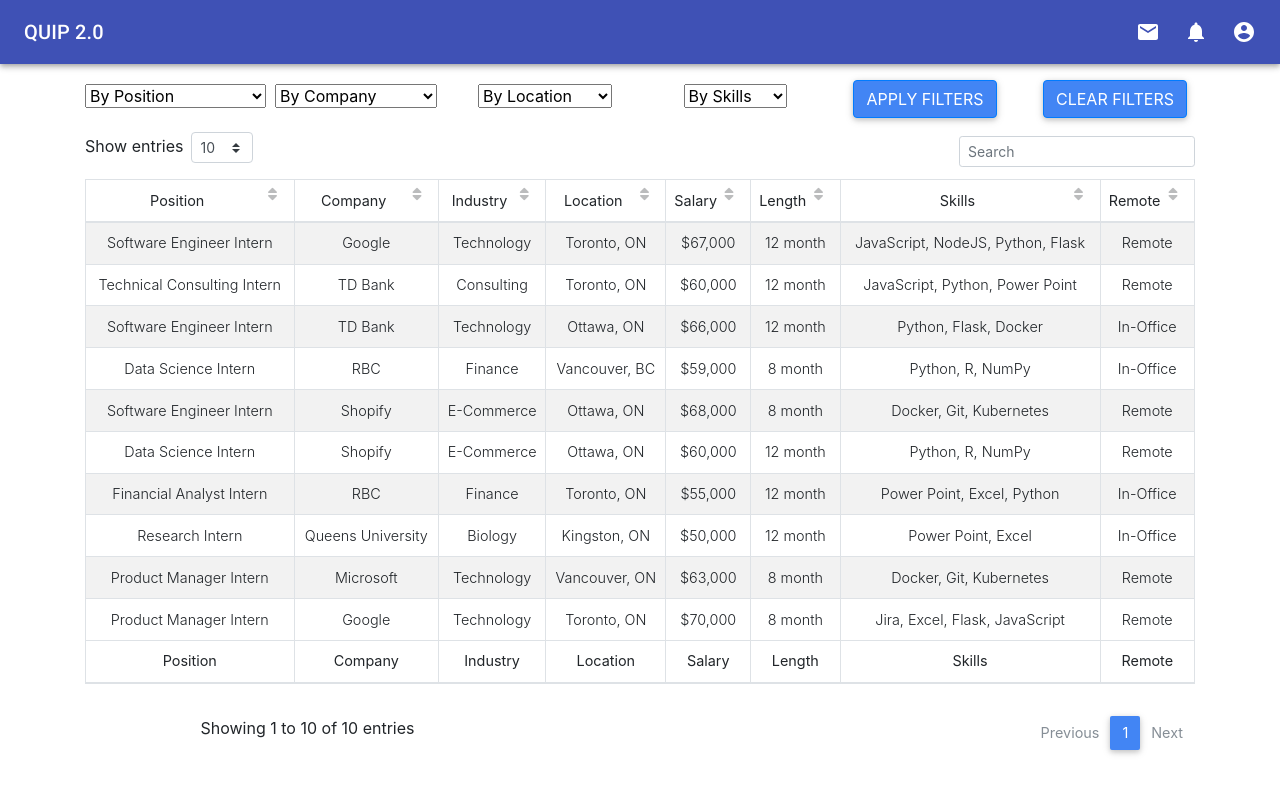
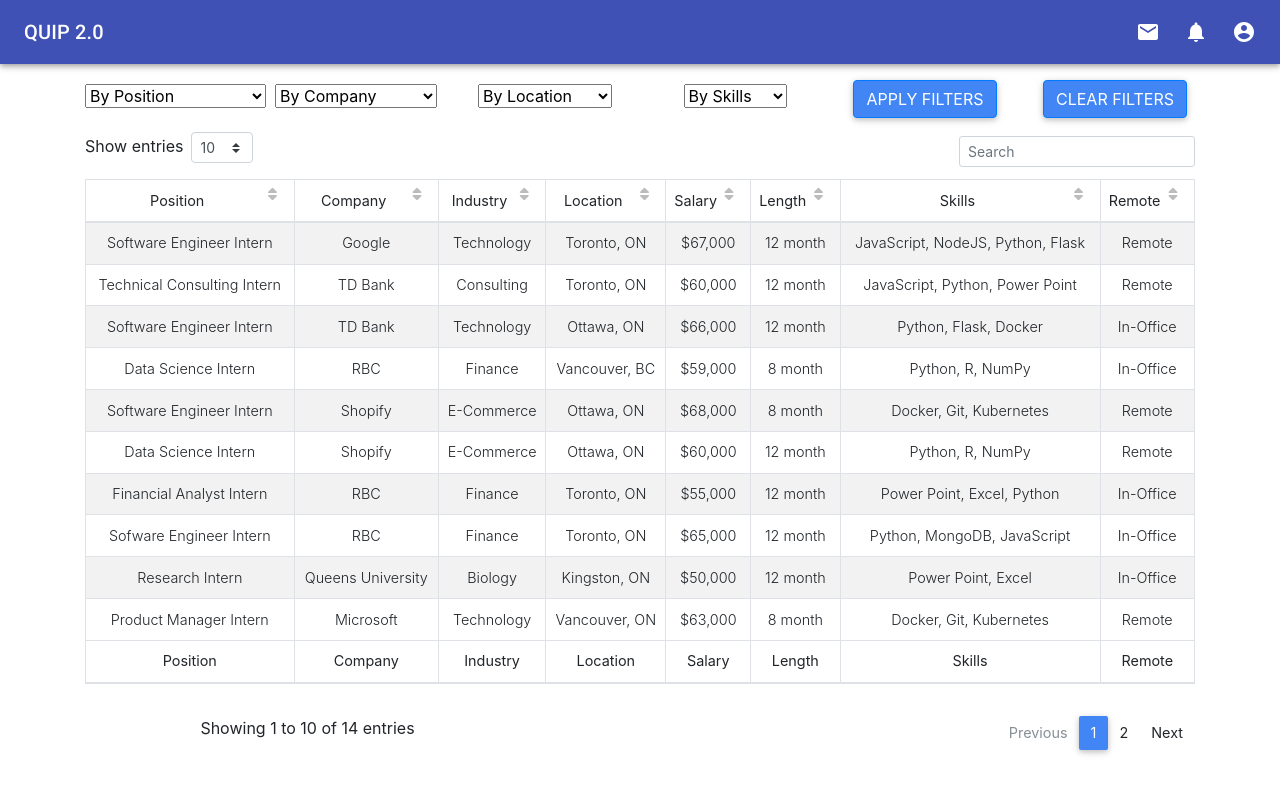
Before and after one commit to shiyanboxer/CMPE-325-QUIP-2.0, a React (Create React App) app in the folder frontend/my-app/: page /home in a window 1280 px wide. Shown: the top 794 px of the page. Built offline with nearby package versions, Linux system fonts and the light colour scheme.

Commit message:
add more jobs

```diff
--- a/frontend/my-app/src/components/Data.js
+++ b/frontend/my-app/src/components/Data.js
@@ -119,6 +119,16 @@
         remote: 'In-Office',
       },
       {
+        position: 'Sofware Engineer Intern',
+        company: 'RBC',
+        industry: 'Finance',
+        location: 'Toronto, ON',
+        salary: '$65,000',
+        length: '12 month',
+        skills: 'Python, MongoDB, JavaScript',
+        remote: 'In-Office',
+      },
+      {
         position: 'Research Intern',
         company: 'Queens University',
         industry: 'Biology',
@@ -148,5 +158,35 @@
         skills: 'Jira, Excel, Flask, JavaScript',
         remote: 'Remote',
       },
+      {
+        position: 'Product Manager Intern',
+        company: 'ecobee',
+        industry: 'IoT',
+        location: 'Toronto, ON',
+        salary: '$69,000',
+        length: '12 month',
+        skills: 'Jira, Excel, Flask, JavaScript',
+        remote: 'Remote',
+      },
+      {
+        position: 'Software Engineer Intern',
+        company: 'ecobee',
+        industry: 'IoT',
+        location: 'Toronto, ON',
+        salary: '$71,000',
+        length: '12 month',
+        skills: 'Python, Excel, Flask, JavaScript',
+        remote: 'Toronto, ON',
+      },
+      {
+        position: 'Data Analyst Intern',
+        company: 'ecobee',
+        industry: 'IoT',
+        location: 'Toronto, ON',
+        salary: '$65,000',
+        length: '12 month',
+        skills: 'Python, Excel, Flask, JavaScript',
+        remote: 'Toronto, ON',
+      },
     ],
   }
```
Also changed, not shown: 1 other file (tests, documents, lock files or other folders).
